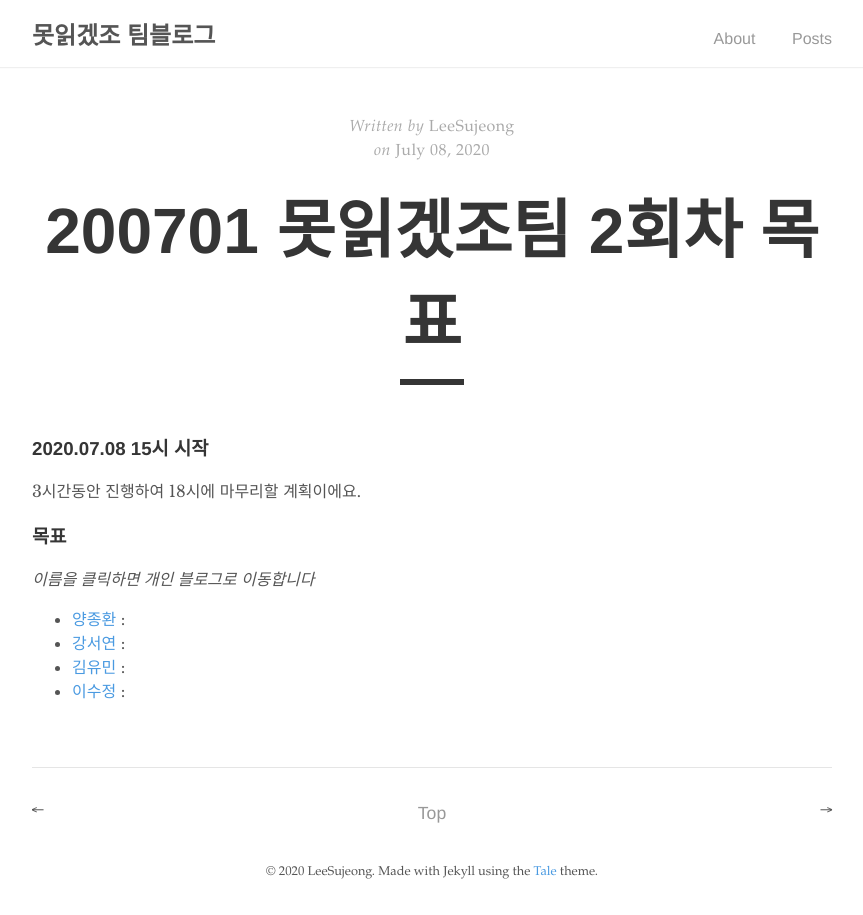
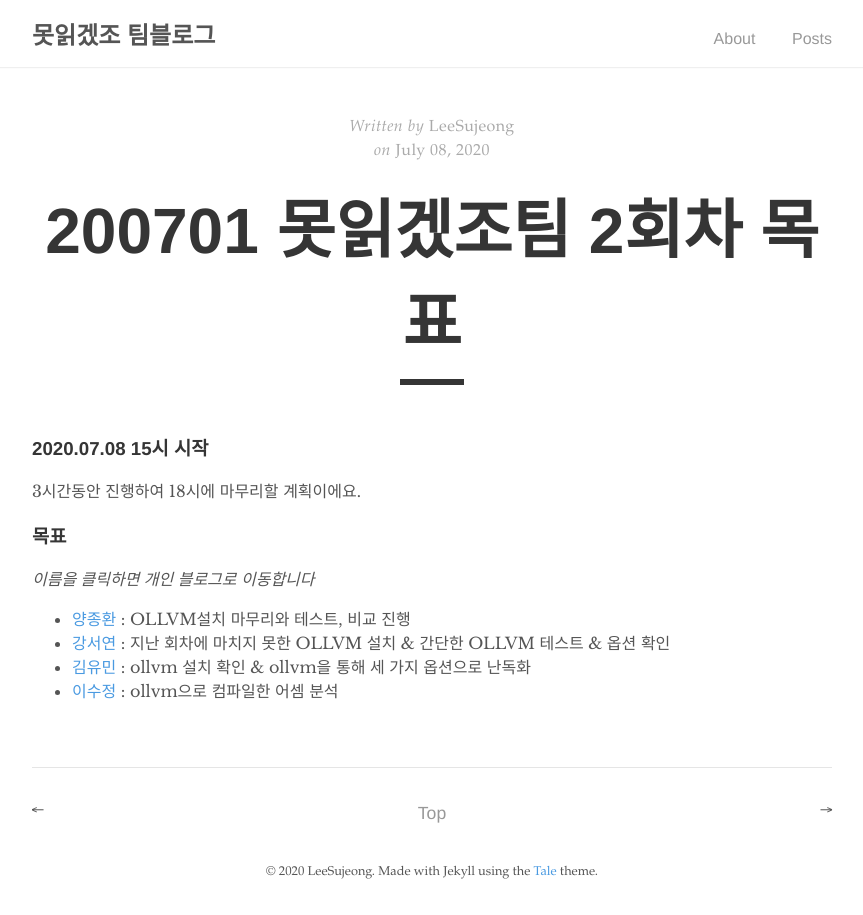
Before and after one commit to mogakco2020/mogakco2020.github.io, a Jekyll site: the page built from _posts/2020-07-08-02_a.md, in a window 1280 px wide. Shown: the whole page, without its empty margins (208-1071 px from the left). Built offline with Jekyll 4.4.1, drawn with Linux system fonts in a browser that asks for light colours.

Commit message:
Update 2020-07-08-02_a.md

```diff
--- a/_posts/2020-07-08-02_a.md
+++ b/_posts/2020-07-08-02_a.md
@@ -8,7 +8,7 @@ excerpt: 모각코 2회차
 
 ### 목표
 *이름을 클릭하면 개인 블로그로 이동합니다*
-- [양종환]() :
-- [강서연]() :
-- [김유민]() :
-- [이수정]() :
+- [양종환](https://blog.naver.com/jhy7185/222024836168) : OLLVM설치 마무리와 테스트, 비교 진행
+- [강서연](https://yonniii.github.io/mogakco/mogakco-0201/) : 지난 회차에 마치지 못한 OLLVM 설치 & 간단한 OLLVM 테스트 & 옵션 확인
+- [김유민](https://yam-cha.tistory.com/59) : ollvm 설치 확인 & ollvm을 통해 세 가지 옵션으로 난독화
+- [이수정](https://realcrystal.github.io/mogacko/2020/07/08/mgk_02_a.html) : ollvm으로 컴파일한 어셈 분석
```
